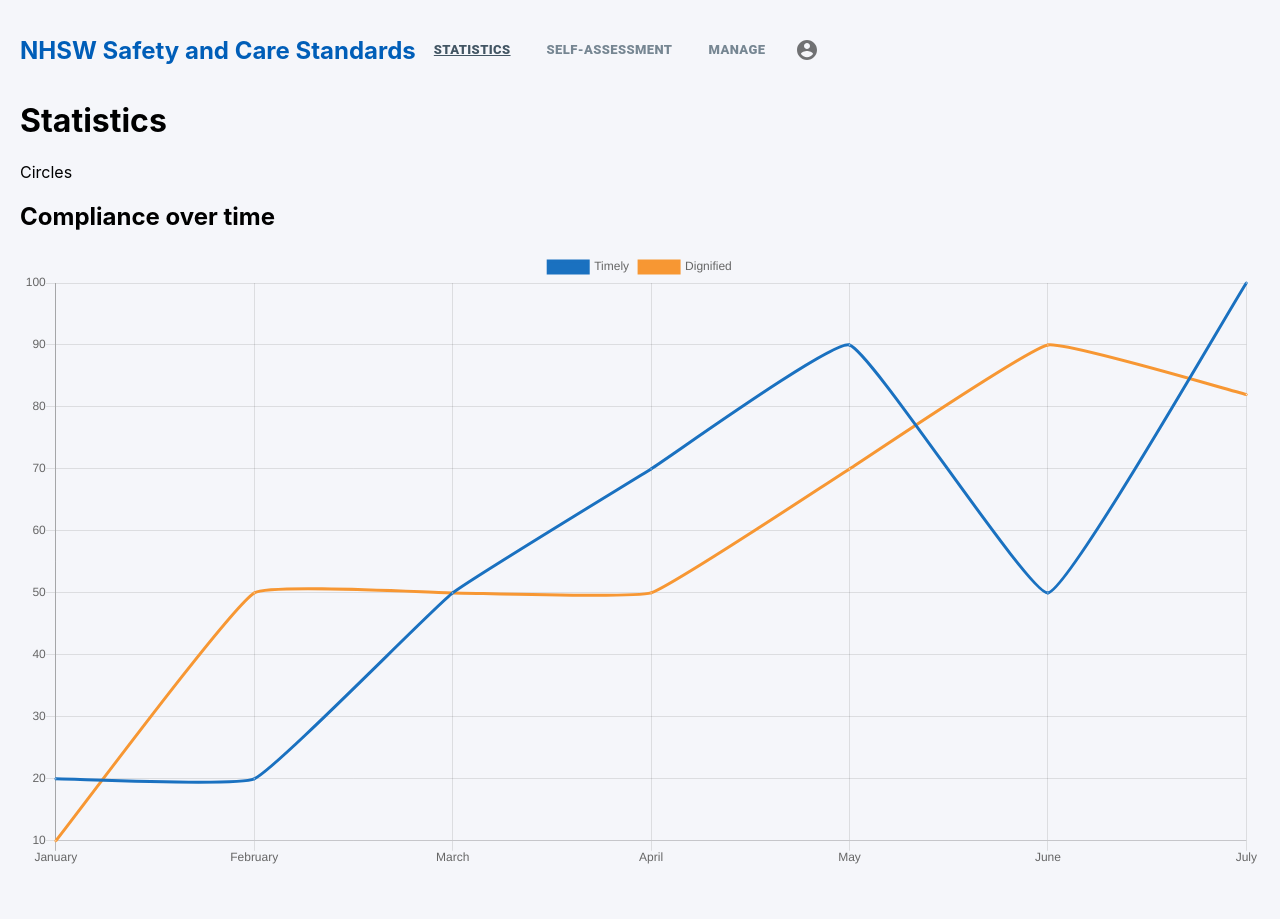
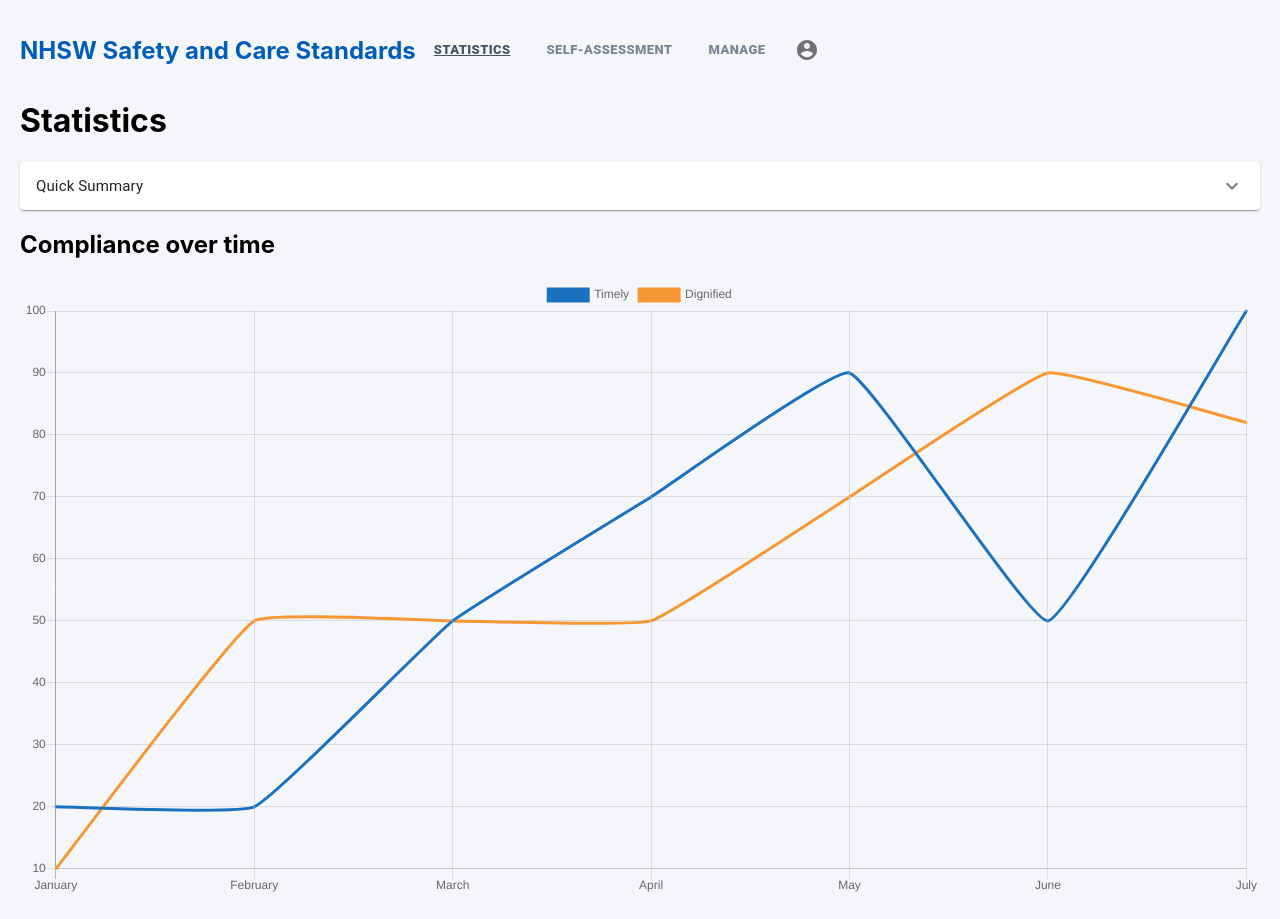
Before and after one commit to UCLComputerScience/COMP0016_2020_21_Team20, a Next.js app: page /statistics in a window 1280 px wide. Before the commit the page ends 891 px from the top, so only its background shows below. Built offline with nearby package versions, Linux system fonts and the light colour scheme; no server answers; the database is empty.

Commit message:
added the accordion to statistics page and started the implementation of circles Work in Progress

```diff
--- /dev/null
+++ b/components/Accordion/Accordion.js
@@ -0,0 +1,41 @@
+import React from 'react';
+import { makeStyles } from '@material-ui/core/styles';
+import Accordion from '@material-ui/core/Accordion';
+import AccordionSummary from '@material-ui/core/AccordionSummary';
+import AccordionDetails from '@material-ui/core/AccordionDetails';
+import Typography from '@material-ui/core/Typography';
+import ExpandMoreIcon from '@material-ui/icons/ExpandMore';
+
+import { Circle } from '..';
+
+const useStyles = makeStyles(theme => ({
+  root: {
+    width: '100%',
+  },
+  heading: {
+    fontSize: theme.typography.pxToRem(15),
+    fontWeight: theme.typography.fontWeightRegular,
+  },
+}));
+
+export default function SimpleAccordion() {
+  const classes = useStyles();
+
+  return (
+    <div className={classes.root}>
+      <Accordion>
+        <AccordionSummary
+          expandIcon={<ExpandMoreIcon />}
+          aria-controls="panel1a-content"
+          id="panel1a-header">
+          <Typography className={classes.heading}>Quick Summary</Typography>
+        </AccordionSummary>
+        <AccordionDetails>
+          <Typography>
+            <Circle />
+          </Typography>
+        </AccordionDetails>
+      </Accordion>
+    </div>
+  );
+}
--- /dev/null
+++ b/components/Circle/Circle.js
@@ -0,0 +1,20 @@
+import React from 'react';
+import { Doughnut } from 'react-chartjs-2';
+
+const data = {
+  labels: ['Red', 'Green', 'Yellow'],
+  datasets: [
+    {
+      data: [300, 50, 100],
+      backgroundColor: ['#FF6384', '#36A2EB', '#FFCE56'],
+      hoverBackgroundColor: ['#FF6384', '#36A2EB', '#FFCE56'],
+    },
+  ],
+};
+
+export default () => (
+  <div>
+    <h2>Timely Care</h2>
+    <Doughnut data={data} width={400} height={400} />
+  </div>
+);
--- a/components/index.js
+++ b/components/index.js
@@ -6,6 +6,8 @@ import WordsQuestion from './WordsQuestion/WordsQuestion';
 import LineChart from './LineChart/LineChart';
 import Header from './Header/Header';
 import ProfileButton from './ProfileButton/ProfileButton';
+import Accordion from './Accordion/Accordion';
+import Circle from './Circle/Circle';
 export {
   Info,
   LikertScaleQuestion,
@@ -15,4 +17,6 @@ export {
   LineChart,
   Header,
   ProfileButton,
+  Accordion,
+  Circle,
 };
--- a/pages/statistics.js
+++ b/pages/statistics.js
@@ -1,6 +1,6 @@
 import useSWR from 'swr';
 
-import { LineChart, Header } from '../components';
+import { LineChart, Header, Accordion } from '../components';
 
 const fetcher = (...args) => fetch(...args).then(res => res.json());
 
@@ -14,8 +14,7 @@ function statistics(props) {
     <div>
       <Header curPath="statistics" />
       <h1>Statistics</h1>
-      <p>Circles</p>
-
+      <Accordion />
       <LineChart />
     </div>
   );
```
